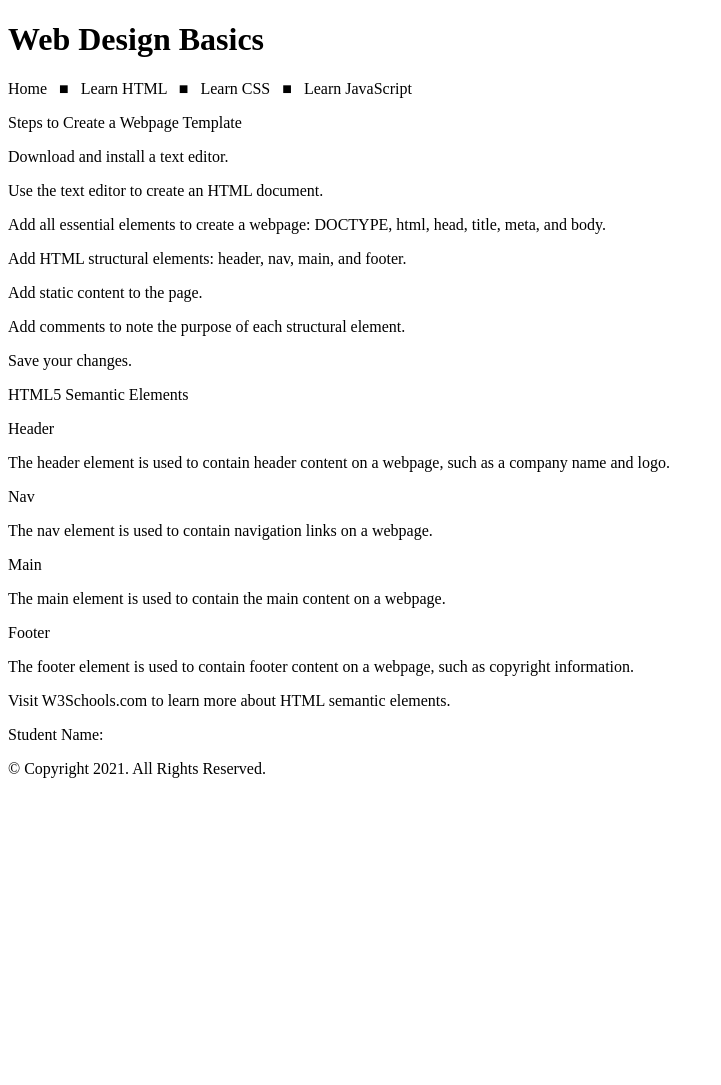
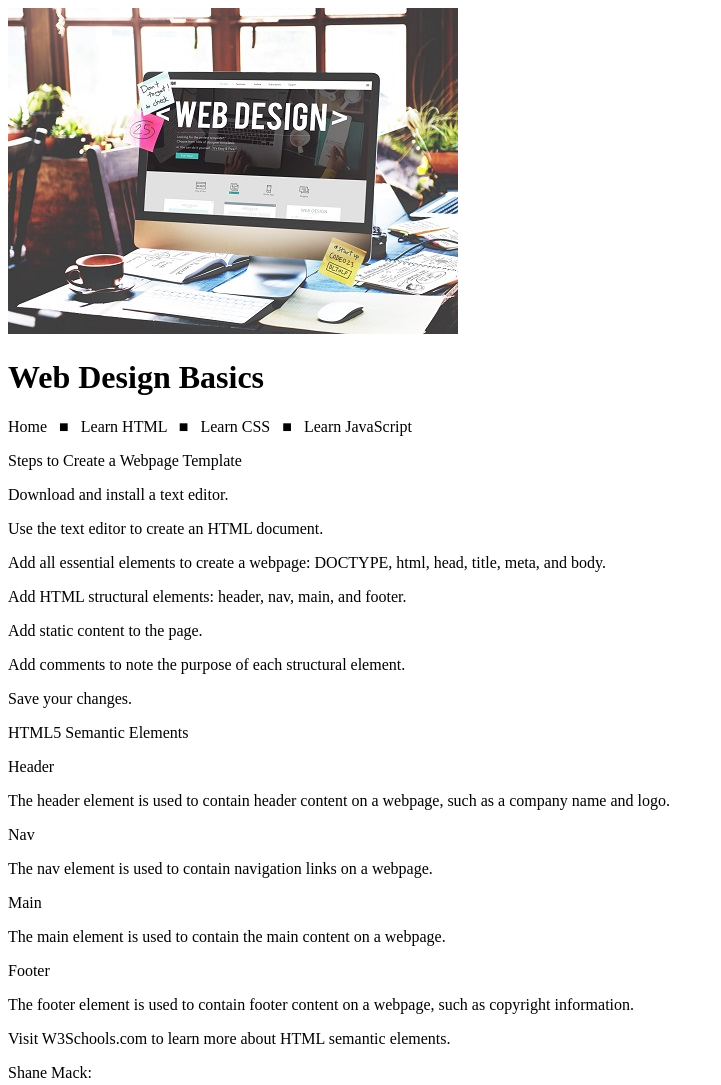
Before and after one commit to smack926/Ch3-apply-extend-analyze, a plain HTML site: page analyze apply extend/apply/index.html in a window 1280 px wide. Shown: the top 1085 px of the page, without its empty margins (0-721 px from the left). Before the commit the page ends 800 px from the top, so only its background shows below. Drawn offline with Linux system fonts and the light colour scheme.

Commit message:
Update index.html

```diff
--- a/analyze apply extend/apply/index.html
+++ b/analyze apply extend/apply/index.html
@@ -1,14 +1,15 @@
 <!DOCTYPE html>
 <!--
-	Student Name:
-	File Name:
-	Date:
+	Student Name: Shane Mack
+	File Name: index.html
+	Date: 2/14/2024
 -->
 
 <html lang="en">
 <head>
 	<title>CH 3 Apply Your Knowledge</title>
 	<meta charset="utf-8">
+	<img src="images/web-design.jpg" alt="computer with the text web design" height="326" width="450">
 </head>
 <body>
 
@@ -56,7 +57,7 @@
 
 	<!-- Use the footer area to add static footer content. -->
 	<footer>
-		<p>Student Name: </p>
+		<p>Shane Mack: </p>
 		<p>&copy; Copyright 2021. All Rights Reserved.</p>
 	</footer>
 
```
